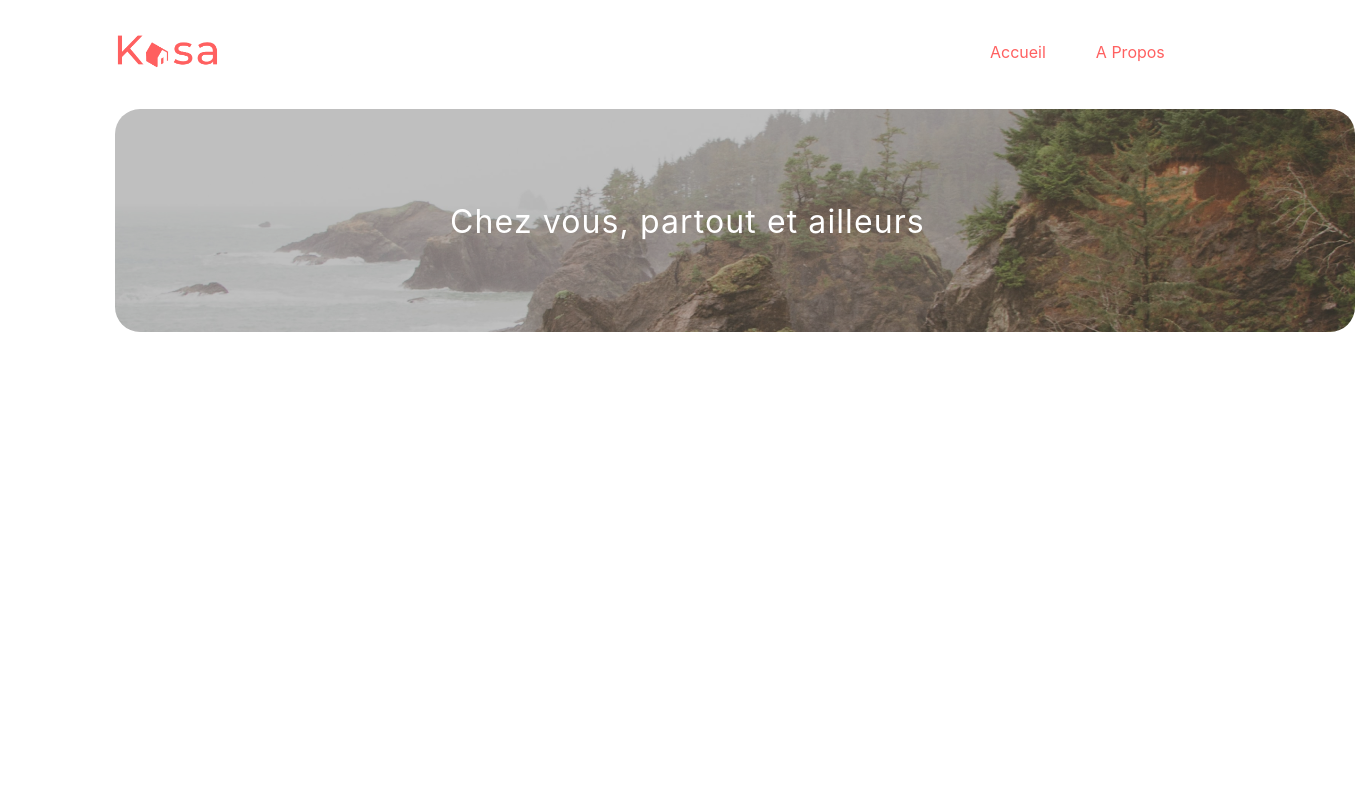
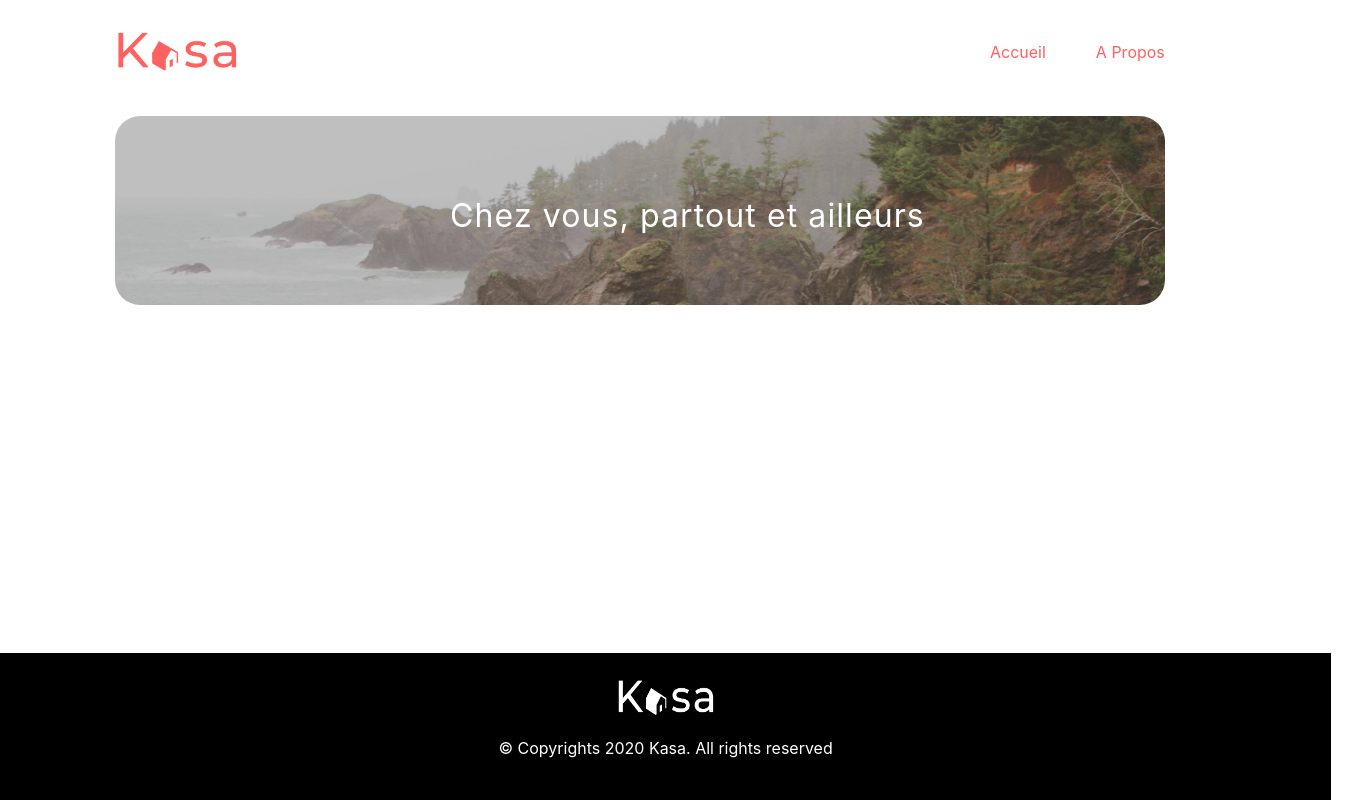
Before and after one commit to cnahornyj/kasa, a React (Create React App) app: page / in a window 1280 px wide. Shown: the whole page, 1355 px wide, since content can reach past the window. Built offline with nearby package versions, Linux system fonts and the light colour scheme.

Commit message:
Modifications dans les fichiers css et import de composant dans App.js

```diff
--- a/src/components/App.js
+++ b/src/components/App.js
@@ -2,13 +2,17 @@ import "../styles/App.css";
 import React, { Component } from "react";
 import Header from "./Header";
 import Banner from "./Banner";
+import Footer from "./Footer";
 
 class App extends Component {
   render() {
-    return <div className="App">
-      <Header/>
-      <Banner/>
-    </div>;
+    return (
+      <div className="App">
+        <Header />
+        <Banner />
+        <Footer />
+      </div>
+    );
   }
 }
 
--- a/src/styles/App.css
+++ b/src/styles/App.css
@@ -1,6 +1,5 @@
 .App {
   text-align: center;
-  margin: 2% 9%;
 }
 
 .App-logo {
--- a/src/styles/Banner.css
+++ b/src/styles/Banner.css
@@ -1,9 +1,11 @@
 .banner{
     position: relative;
+    margin: 0 9% 0 9%;
 }
 .imgBanner{
     border-radius: 25px;
     filter:brightness(75%);
+    max-width: 100%;
 }
 
 .msgBanner{
--- a/src/styles/Header.css
+++ b/src/styles/Header.css
@@ -2,10 +2,10 @@
     display: flex;
     justify-content: space-between;
     align-items: center;
-    margin-bottom: 3%;
+    margin: 2% 9% 3% 9%;
 }
 
 .img{
-    max-width: 10%;
-    height: max-content;
+    width: 125px;
+    height: 44px;
 }
```
